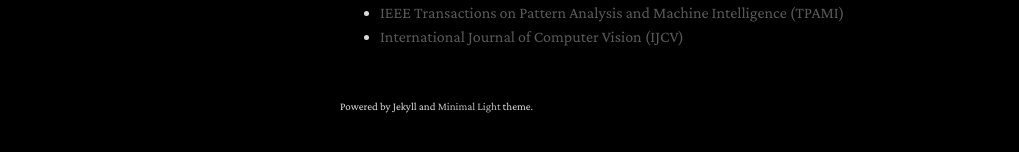
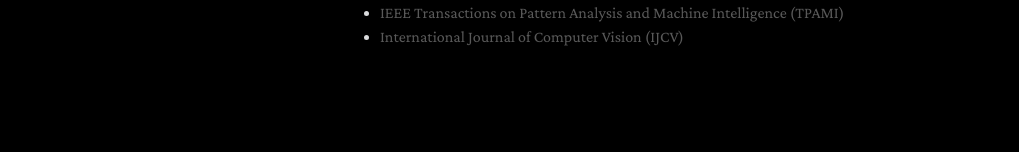
Before and after one commit to alarfajm/alarfajm.github.io, a Jekyll site: the page built from index.md, in a window 1280 px wide and 1334 px high. Shown: the part 1147-1299 px from the top of the window, without its empty margins (130-1149 px from the left). Built offline with Jekyll 4.4.1, drawn with Linux system fonts in a browser that asks for light colours; some web fonts are replaced; a style sheet for code colours, icons or effects is not loaded; our own code applies the rules of GitHub Pages for plain Markdown files.

Commit message:
Update homepage.html

```diff
--- a/_layouts/homepage.html
+++ b/_layouts/homepage.html
@@ -149,7 +149,7 @@
       <br>
 
       {% if site.enable_footnote %}
-      <p><small>Powered by Jekyll and <a href="https://github.com/yaoyao-liu/minimal-light" target="_blank" rel="noopener">Minimal Light</a> theme.</small></p>
+      <p><small><a href="https://github.com/yaoyao-liu/minimal-light" target="_blank" rel="noopener"></a></small></p>
       {% endif %}
 
       </section>
```
